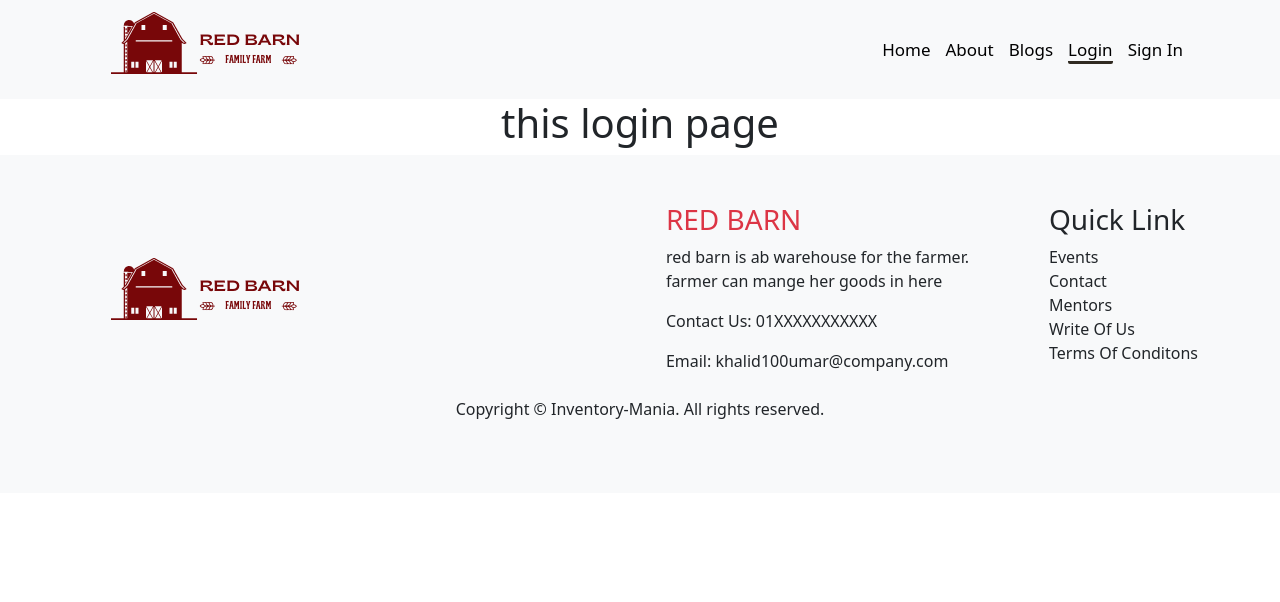
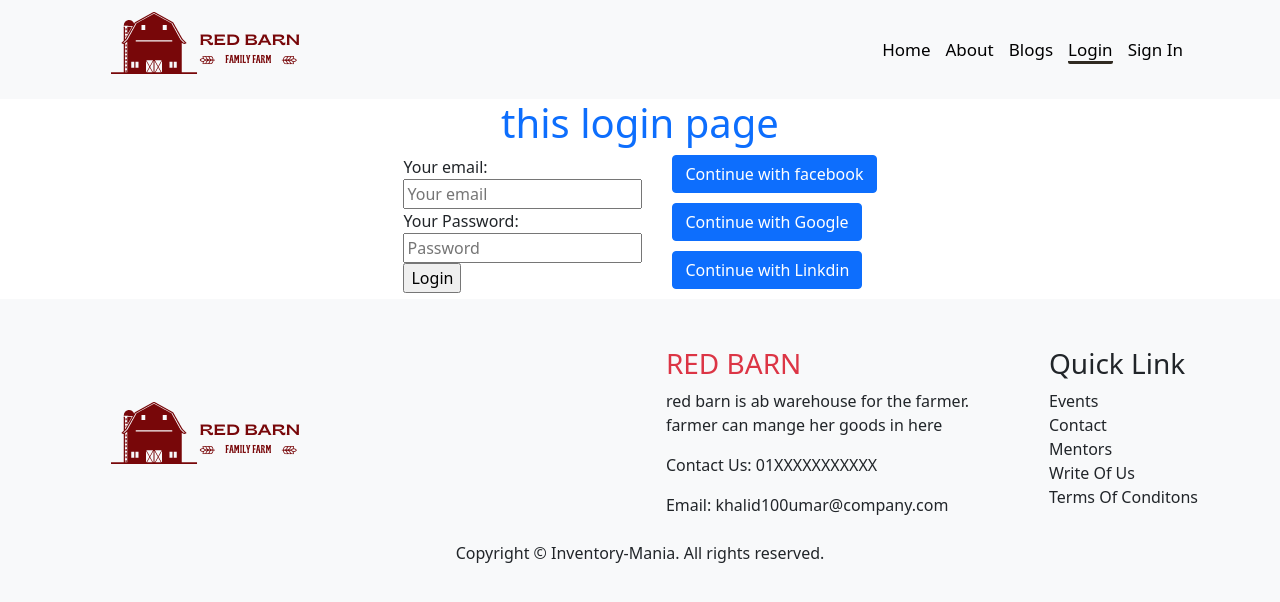
Before and after one commit to khalidumar29/redfarm-client, a React (Create React App) app: page /login in a window 1280 px wide. Shown: the top 602 px of the page. Built offline with nearby package versions, Linux system fonts and the light colour scheme.

Commit message:
initialize login page

```diff
--- a/package.json
+++ b/package.json
@@ -7,6 +7,7 @@
     "@testing-library/react": "^13.1.1",
     "@testing-library/user-event": "^13.5.0",
     "bootstrap": "^5.1.3",
+    "firebase": "^9.7.0",
     "react": "^18.1.0",
     "react-bootstrap": "^2.3.1",
     "react-dom": "^18.1.0",
--- /dev/null
+++ b/src/Pages/Login/Login/Login.css
@@ -0,0 +1,15 @@
+.login-tamplates {
+  display: flex;
+  text-align: left;
+  width: 50%;
+  margin: auto;
+  justify-content: center;
+}
+.input-fild input {
+  display: block;
+  margin-right: 30px;
+}
+.social-login button {
+  display: block;
+  margin-bottom: 10px;
+}
--- a/src/Pages/Login/Login/Login.js
+++ b/src/Pages/Login/Login/Login.js
@@ -1,9 +1,35 @@
 import React from "react";
-
+import "./Login.css";
 const Login = () => {
   return (
-    <div>
-      <h1>this login page</h1>
+    <div className='container'>
+      <h1 className='text-primary'>this login page</h1>
+      <div className='login-tamplates'>
+        <form className='input-fild'>
+          <label htmlFor='email'>Your email: </label>
+          <input
+            placeholder='Your email'
+            type='email'
+            name='email'
+            id=''
+            required
+          />
+          <label htmlFor='password'>Your Password:</label>
+          <input
+            placeholder='Password'
+            type='password'
+            name='password'
+            id=''
+            required
+          />
+          <input type='submit' value='Login' />
+        </form>
+        <div className='social-login'>
+          <button className='btn btn-primary'>Continue with facebook</button>
+          <button className='btn btn-primary'>Continue with Google</button>
+          <button className='btn btn-primary'>Continue with Linkdin</button>
+        </div>
+      </div>
     </div>
   );
 };
```
Also changed, not shown: 2 other files (tests, documents, lock files or other folders).
